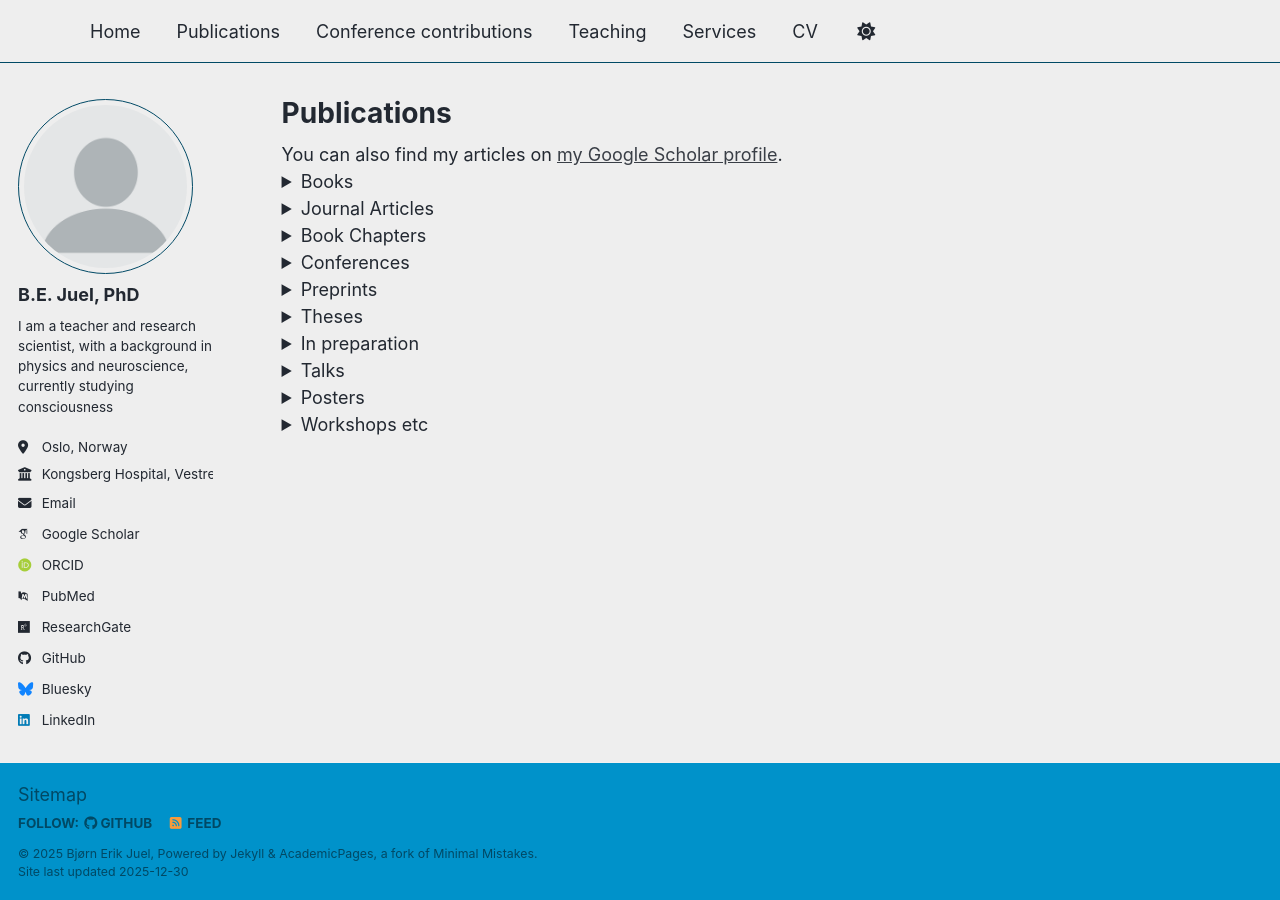
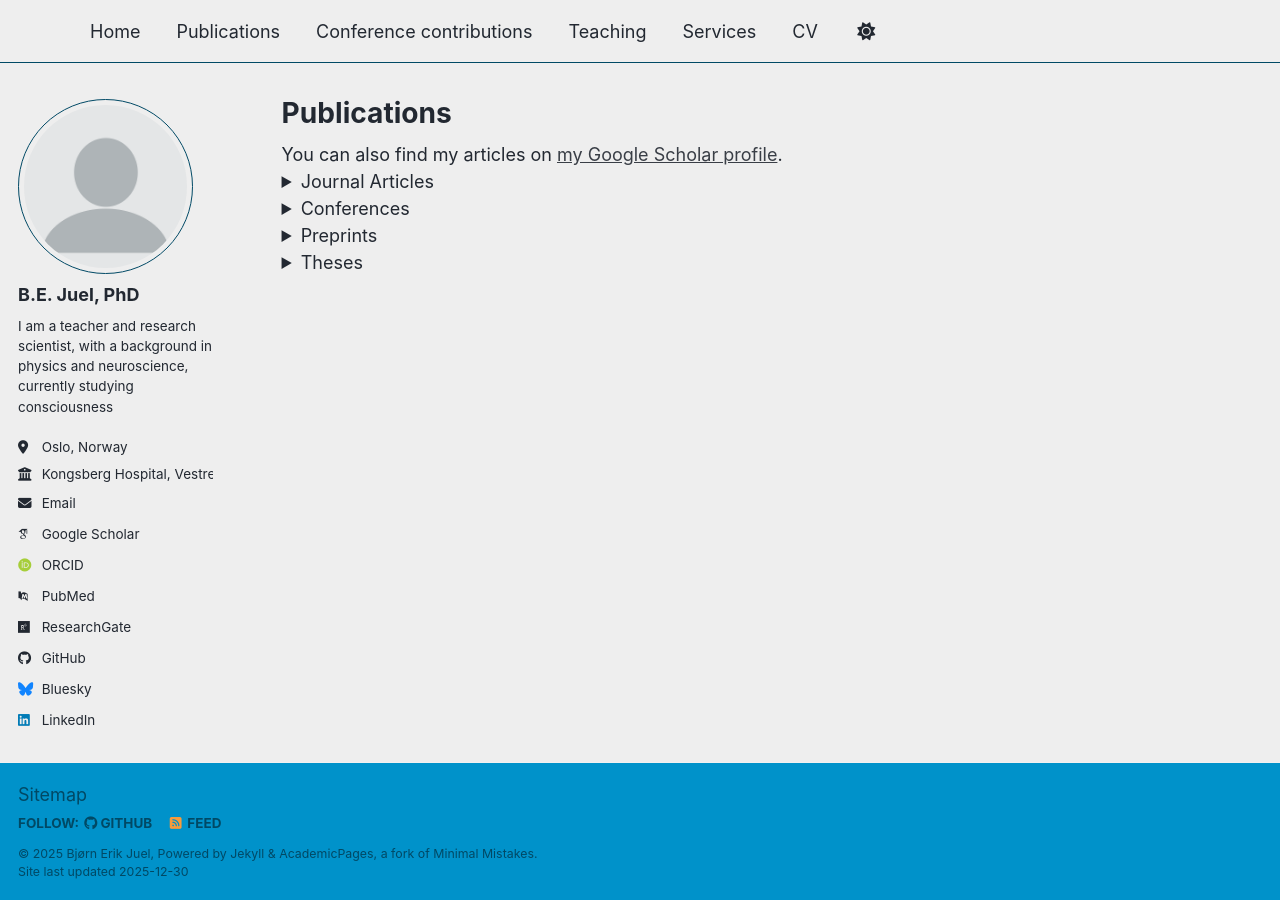
Before and after one commit to bjorneju/bjorneju.github.io, a Jekyll site: the page built from _pages/publications.html, in a window 1280 px wide. Built offline with Jekyll 4.4.1, drawn with Linux system fonts in a browser that asks for light colours; some web fonts are replaced; a script bundle is joined from its source files by our own code; library files that are not in the unit come from our copies.

Commit message:
print only nonempty dropdowns

```diff
--- a/_config.yml
+++ b/_config.yml
@@ -91,7 +91,7 @@ publication_category:
     title: 'Book Chapters'
   conferences:
     title: 'Conference Papers'
-  preprints:
+  preprint:
     title: 'Preprints'
   thesis:
     title: 'Theses'
--- a/_pages/publications.html
+++ b/_pages/publications.html
@@ -14,13 +14,12 @@ author_profile: true
 <!-- New style rendering if publication categories are defined -->
 {% if site.publication_category %}
   {% for category in site.publication_category %}
-    {% assign title_shown = false %}
+    {% assign posts_in_category = site.publications | where: "category", category[0] %}
+    {% if posts_in_category.size > 0 %}
       <details>
         <summary>{{ category[1].title }}</summary>
-      {% for post in site.publications reversed %}
-        {% if post.category != category[0] %}
-          {% continue %}
-        {% endif %}
+        {% assign title_shown = false %}
+        {% for post in posts_in_category reversed %}
           {% unless title_shown %}
             <hr />
             {% assign title_shown = true %}
@@ -28,6 +27,7 @@ author_profile: true
           {% include archive-single.html %}
         {% endfor %}
       </details>
+    {% endif %}
   {% endfor %}
 {% else %}
   {% for post in site.publications reversed %}
```
Lines whose indentation alone changed are shown as unchanged.
